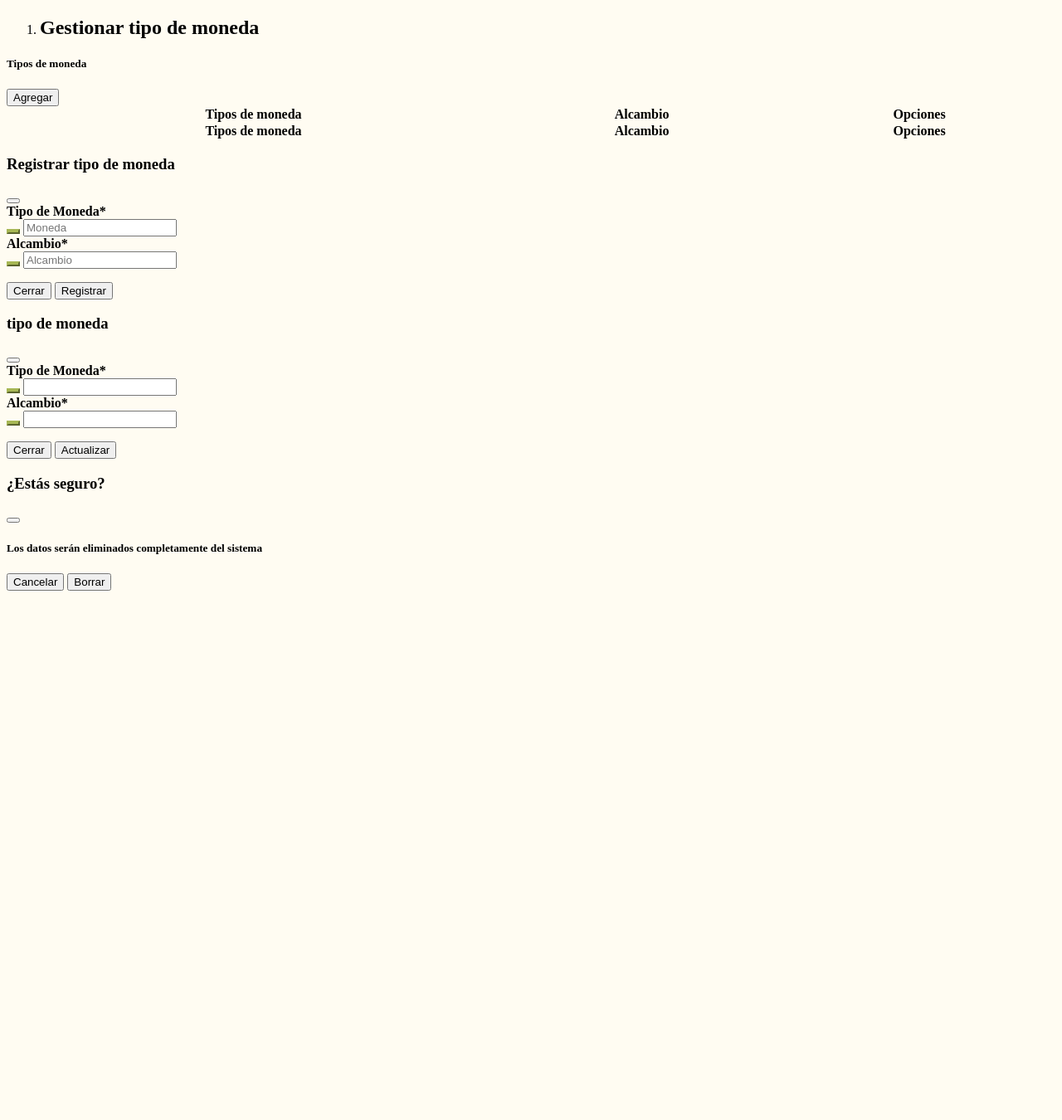
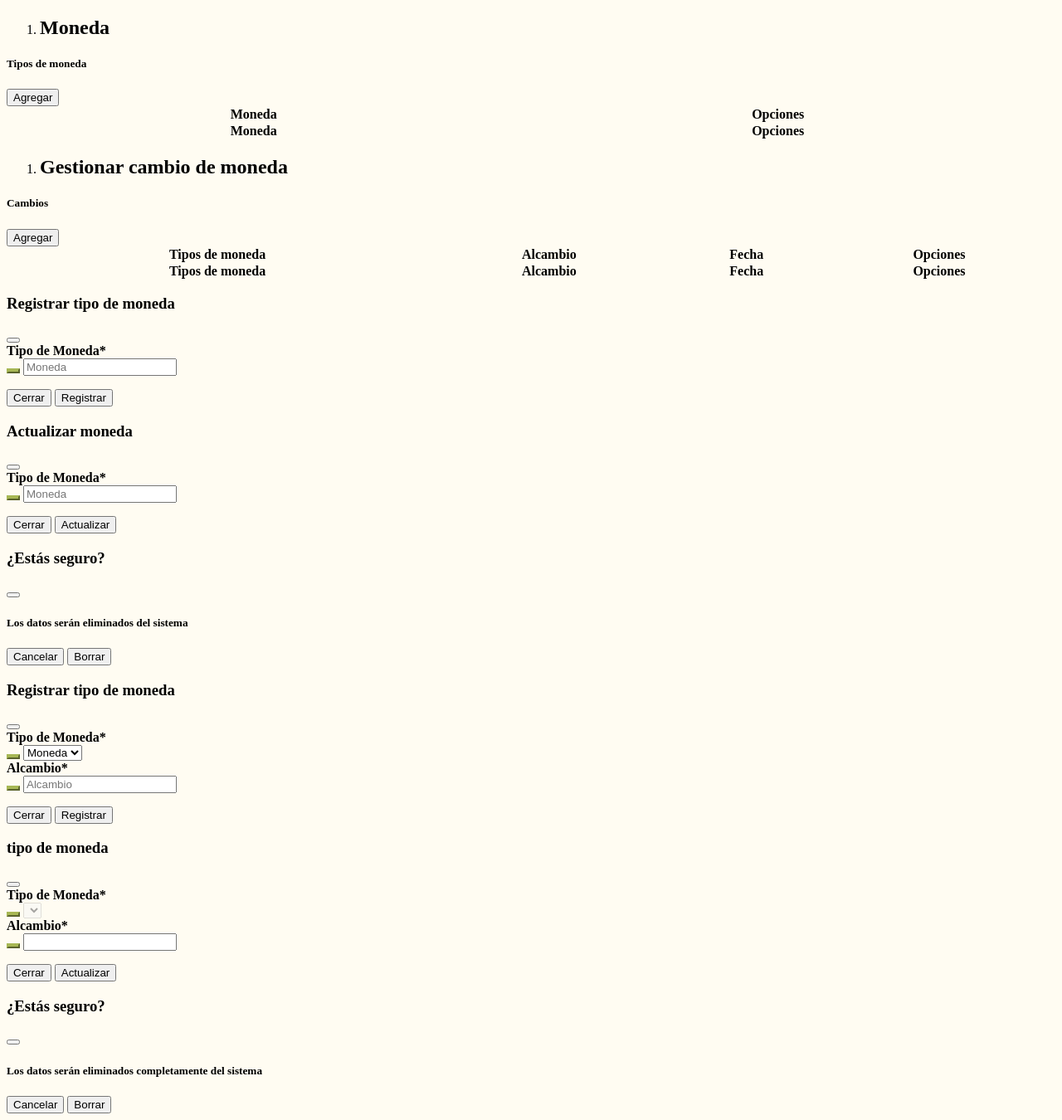
Before and after one commit to ricardojparram/MediSalud, a PHP site: template vista/interno/configuraciones/monedaVista.php in a window 1280 px wide. Shown: the whole page at 83% size. Before the commit the page ends 712 px from the top, so only its background shows below. Run offline with PHP 8.4, Linux system fonts and the light colour scheme; the template is opened without the code that fills it, so the values that code supplies are empty.

Commit message:
Moneda actualizado(bien hecho)

```diff
--- a/assets/js/moneda.js
+++ b/assets/js/moneda.js
@@ -1,4 +1,117 @@
 $(document).ready(function(){
+	let tabla2
+	mostrar()
+
+	function mostrar(){
+		$.ajax({
+			type: "POST",
+			url: "",
+			dataType: 'json',
+			data: {datos: 'Moneda'},
+			success(data){
+				tabla2 = $('#tabla2').DataTable({
+					responsive: true,
+					data: data
+				});
+			}
+		})
+	}
+
+
+
+	let moneda, name;
+	$('#moneda').keyup(()=>{ validarNombre($('#moneda'),$('#ms'),"Error de moneda") });
+	$('#registrar').click((e)=>{
+
+		e.preventDefault();
+
+		moneda = validarNombre($('#moneda'),$('#ms'),"Error de moneda");
+
+		if(moneda){
+			name = $('#moneda').val();
+
+			$.ajax({
+				type: 'POST',
+				url: '',
+				dataType: 'JSON',
+				data: {moneda: 'registrar', name},
+				success(data){
+					tabla2.destroy();
+					$('#cerrarR').click();
+					mostrar();
+					Toast.fire({ icon: 'success', title: 'Moneda registrado'});
+				}
+			})
+
+		}
+
+	})
+
+	let id;
+
+	$(document).on('click','.update', function(){
+		id = this.id;
+
+		$.ajax({
+			type: 'POST',
+			url: '',
+			dataType: 'JSON',
+			data: {edit: 'Money',id},
+			success(data){
+				$('#editMon').val(data[0].nombre);
+			}
+		})
+	})
+
+	$('#editMon').keyup(()=>{ validarNombre($('#editMon'),$('#ms2'),"Error de moneda") });
+
+	$('#editar').click((e)=>{
+		e.preventDefault();
+		let editN = validarNombre($('#editMon'),$('#ms2'),"Error de moneda");
+
+		if(editN){
+			nameEdit = $('#editMon').val();
+
+			$.ajax({
+				type: 'POST',
+				url:'',
+				dataType: 'JSON',
+				data:{nameEdit,id},
+				success(data){
+					console.log(data)
+					tabla2.destroy();
+					$('#cerrarA').click();
+					mostrar();
+					Toast.fire({ icon: 'success', title: 'Moneda actualizada'});
+				}
+			})
+		}
+	})
+
+	$(document).on('click', '.delete', function(){
+		id = this.id;
+	})
+
+	$('#eliminar').click((e)=>{
+		$.ajax({
+			type:"POST",
+			url:'',
+			dataType:'json',
+			data:{
+				delete:'eliminar',
+				id
+			},
+			success(data){
+				console.log(data)
+				tabla2.destroy();
+				$('#cerrar').click();
+				mostrar();
+				Toast.fire({ icon: 'success', title: 'Moneda eliminada'});
+			}
+		})
+	})
+
+
 	let tabla
 	rellenar();
 
@@ -9,7 +122,6 @@ $(document).ready(function(){
 			dataType: 'json',
 			data:{mostrar: 'xd'},
 			success(angeles){
-        console.log(angeles);
 				tabla = $("#tabla").DataTable({
 					responsive: true,
 					data: angeles
@@ -18,15 +130,40 @@ $(document).ready(function(){
 		})
 	}
 
-  $("#tipMon").keyup(()=> {  validarNombre($("#tipMon"),$("#error") ,"Error de Tipo de Moneda,") });
+	selectMoneda();
+
+	function selectMoneda(){
+		$.ajax({
+			type: "POST",
+			url: '',
+			dataType: 'json',
+			data:{select: 'mostrar'},
+			success(data){
+				let option = "";
+				data.forEach((row)=>{
+					option += `<option value="${row.id_moneda}">${row.nombre}</option>`;
+				})
+				$('.selectM').each(function(){
+					$(this).append(option);
+				})
+			}
+		})
+	}
+
+	let select, vcambio;
+
+	$("#selectMoneda").change(function(){
+		select = validarSelect($("#selectMoneda"),$("#error") ,"Error de Tipo de Moneda,")
+	})
 	$("#cambio").keyup(()=> {  validarNumero($("#cambio"),$("#error") ,"Error de Valor de Moneda,") });
 
-  let vtipo, vcambio;
+
 	$("#enviar").click((e)=>{
 
-    vtipo = validarNombre($("#tipMon"),$("#error") ,"Error de Tipo de Moneda,");
+		select = validarSelect($("#selectMoneda"),$("#error") ,"Error de Tipo de Moneda,");
 		vcambio = validarNumero($("#cambio"),$("#error") ,"Error de Valor de Moneda,");
 
+		if (select && vcambio) {
 			$.ajax({
 
 				type:"POST",
@@ -35,31 +172,24 @@ $(document).ready(function(){
 				data:{
 
 					cambio: $("#cambio").val(),
-       tipo: $("#tipMon").val()
+					tipo: $("#selectMoneda").val()
 
 				},
 				success(data){
-      console.log(vtipo, vcambio)
-      if (vtipo == true && vcambio == true) {
 					tabla.destroy();
 					$("#close").click();
 					Toast.fire({ icon: 'success', title: 'Tipo de cambio registrado'})
 					rellenar();
-      }else{
-        e.preventDefault()
-      }
 
 				}
 			})
-
-
+		}
 
 	})
 
-  let id;
+
 	$(document).on('click', '.borrar', function(){
 		id = this.id;
-    console.log("si funciona");
 	})
 	$("#delete").click(() =>{
 		$.ajax({
@@ -71,15 +201,11 @@ $(document).ready(function(){
 				id
 			},
 			success(yeli){
-      if (yeli.resultado === "Eliminado"){
 				tabla.destroy();
-        $("#cerrar").click();
+				$("#closeDel").click();
 				Toast.fire({icon: 'error', title:'Tipo de moneda eliminado'})
 				rellenar();
 
-      }else{
-        console.log("No se elimino");
-      }
 			}
 		})
 
@@ -91,7 +217,6 @@ $(document).ready(function(){
 	let unico;
 	$(document).on('click','.editar', function(){
 		unico = this.id;
-    console.log(unico);
 
 		$.ajax({
 			type:"POST",
@@ -102,8 +227,7 @@ $(document).ready(function(){
 				unico
 			},
 			success(uni){
-        console.log(uni);
-        $("#tipMonEdit").val(uni[0].nombre);
+				$("#monedaEdit").val(uni[0].moneda);
 				$("#cambioEdit").val(uni[0].cambio);
 
 			}
@@ -112,13 +236,13 @@ $(document).ready(function(){
 
 	})
 
-  $("#tipMonEdit").keyup(()=> {  validarNombre($("#tipMonEdit"),$("#error2") ,"Error de Tipo de Moneda,") });
+	$("#monedaEdit").keyup(()=> {  validarSelect($("#monedaEdit"),$("#error2") ,"Error de Tipo de Moneda,") });
 	$("#cambioEdit").keyup(()=> {  validarNumero($("#cambioEdit"),$("#error2") ,"Error de Valor de Moneda,") });
 
 	let etipo, ecambio;
 	$("#enviarEdit").click((e)=>{
 
-    etipo = validarNombre($("#tipMonEdit"),$("#error2") ,"Error de Tipo de Moneda,");
+		etipo = validarSelect($("#monedaEdit"),$("#error2") ,"Error de Tipo de Moneda,");
 		ecambio = validarNumero($("#cambioEdit"),$("#error2") ,"Error de Valor de Moneda,");
 
 		$.ajax({
@@ -128,12 +252,11 @@ $(document).ready(function(){
 			dataType:"json",
 			data:{
 				cambioEdit: $("#cambioEdit").val(),
-       tipoEdit: $("#tipMonEdit").val(),
+				tipoEdit: $("#monedaEdit").val(),
 				unico
 
 			},
 			success(data){
-      console.log(etipo, ecambio)
 				if (etipo == true && ecambio == true) {
 					tabla.destroy();
 					$("#closeEdit").click();
--- a/vista/interno/configuraciones/monedaVista.php
+++ b/vista/interno/configuraciones/monedaVista.php
@@ -33,11 +33,12 @@
 
 
  <main class="main" id="main">
+
   <div class="pagetitle">
 
     <nav>
       <ol class="breadcrumb">
-          <li class="breadcrumb-item"><h1>Gestionar tipo de moneda</h1></li>
+        <li class="breadcrumb-item"><h1>Moneda</h1></li>
       </ol>
     </nav>
 
@@ -49,6 +50,57 @@
       <div class="row">
         <div class="col-6">
           <h5 class="card-title">Tipos de moneda</h5>
+        </div>
+
+        <div class="col-6 text-end mt-3">
+          <button type="button" class="btn btn-success" data-bs-toggle="modal" data-bs-target="#registrarMoneda">Agregar</button>
+
+        </div>
+      </div>
+
+      <div class="table-responsive">
+
+
+        <table class="table table-bordered" id="tabla2" width="100%" cellspacing="0">
+          <thead>
+            <tr>
+              <th scope="col">Moneda</th>
+              <th scope="col">Opciones</th>
+            </tr>
+          </thead>
+          <tfoot>
+            <tr>
+              <th scope="col">Moneda</th>
+              <th scope="col">Opciones</th>
+            </tr>
+          </tfoot>
+          <tbody id = "tbody1">
+
+          </tbody>
+        </table>
+      </div>
+      <!-- End Table with stripped rows -->
+
+    </div>
+  </div>
+
+
+  <div class="pagetitle">
+
+    <nav>
+      <ol class="breadcrumb">
+        <li class="breadcrumb-item"><h1>Gestionar cambio de moneda</h1></li>
+      </ol>
+    </nav>
+
+  </div>
+
+  <div class="card">
+    <div class="card-body">
+
+      <div class="row">
+        <div class="col-6">
+          <h5 class="card-title">Cambios</h5>
         </div>
 
         <div class="col-6 text-end mt-3">
@@ -65,6 +117,7 @@
             <tr>
               <th scope="col">Tipos de moneda</th>
               <th scope="col">Alcambio</th>
+              <th scope="col">Fecha</th>
               <th scope="col">Opciones</th>
             </tr>
           </thead>
@@ -72,6 +125,7 @@
             <tr>
               <th scope="col">Tipos de moneda</th>
               <th scope="col">Alcambio</th>
+              <th scope="col">Fecha</th>
               <th scope="col">Opciones</th>
             </tr>
           </tfoot>
@@ -87,6 +141,116 @@
 
 
  </main>
+     <!-- Modal Registrar Moneda-->
+     <div class="modal fade" id="registrarMoneda" tabindex="-1" aria-labelledby="exampleModalLabel" aria-hidden="true" data-bs-backdrop="static" data-bs-keyboard="false">
+      <div class="modal-dialog modal-lg">
+        <div class="modal-content">
+
+          <div class="modal-header alert alert-success">
+            <h3 class="modal-title"> <strong>Registrar tipo de moneda</strong> </h3>
+            <button type="button" class="btn-close" data-bs-dismiss="modal" aria-label="Close"></button>
+          </div>
+          <div class="modal-body">
+
+
+            <div class="modal-body ">
+              <form class="user">
+                <div class="form-group col-md-11">
+                  <div class="container-fluid">
+                    <div class="row">
+
+                     <div class="form-group col-lg">
+                      <label class="col-form-label"> <strong>Tipo de Moneda*</strong> </label>
+
+                      <div class="input-group">
+
+                        <button type="button" class="iconos btn btn-secondary" data-bs-trigger="hover focus"data-bs-container="body" data-bs-toggle="popover" data-bs-placement="top" data-bs-content=""><i class="bi bi-currency-exchange"></i></button>
+
+                        <input id="moneda" class="form-control" required="" placeholder="Moneda" >
+                      </div>
+                    </div>
+                  </div>
+                </div>
+              </div>
+              <p id="ms" style="color:#ff0000;text-align: center;"><?php echo (isset($respuesta))? $respuesta : " " ?></p>
+              <div class="modal-footer">
+                <button type="reset" id="cerrarR" class="btn btn-secondary" data-bs-dismiss="modal">Cerrar</button>
+                <button type="submit" id="registrar" class="btn btn-success">Registrar</button>
+              </div>
+            </form>
+          </div>
+
+        </div>
+      </div>
+    </div>
+    </div>
+
+   <!-- Modal Actualizar Moneda-->
+    <div class="modal fade" id="editModal" tabindex="-1" aria-labelledby="exampleModalLabel" aria-hidden="true" data-bs-backdrop="static" data-bs-keyboard="false">
+      <div class="modal-dialog modal-lg">
+        <div class="modal-content">
+
+          <div class="modal-header alert alert-success">
+            <h3 class="modal-title"> <strong>Actualizar moneda</strong> </h3>
+            <button type="button" class="btn-close" data-bs-dismiss="modal" aria-label="Close"></button>
+          </div>
+          <div class="modal-body">
+
+
+            <div class="modal-body ">
+              <form class="user">
+                <div class="form-group col-md-11">
+                  <div class="container-fluid">
+                    <div class="row">
+
+                     <div class="form-group col-lg">
+                      <label class="col-form-label"> <strong>Tipo de Moneda*</strong> </label>
+
+                      <div class="input-group">
+
+                        <button type="button" class="iconos btn btn-secondary" data-bs-trigger="hover focus"data-bs-container="body" data-bs-toggle="popover" data-bs-placement="top" data-bs-content=""><i class="bi bi-currency-exchange"></i></button>
+
+                        <input type="text" id="editMon" class="form-control" placeholder="Moneda" >
+                      </div>
+                    </div>
+                  </div>
+                </div>
+              </div>
+              <p id="ms2" style="color:#ff0000;text-align: center;"><?php echo (isset($respuesta))? $respuesta : " " ?></p>
+              <div class="modal-footer">
+                <button type="reset" id="cerrarA" class="btn btn-secondary" data-bs-dismiss="modal">Cerrar</button>
+                <button type="submit" id="editar" class="btn btn-success">Actualizar</button>
+              </div>
+            </form>
+          </div>
+
+        </div>
+      </div>
+    </div>
+  </div>
+
+
+
+    <!-- Modal Eliminar Moneda-->
+
+    <div class="modal fade" id="deleteModal" data-bs-backdrop="static" data-bs-keyboard="false" tabindex="-1" aria-labelledby="staticBackdropLabel" aria-hidden="true">
+      <div class="modal-dialog">
+        <div class="modal-content">
+          <div class="modal-header">
+            <h3 class="modal-title" id="staticBackdropLabel">¿Estás seguro?</h3>
+            <button type="button" class="btn-close" data-bs-dismiss="modal" aria-label="Close"></button>
+          </div>
+          <div class="modal-body">
+            <h5>Los datos serán eliminados del sistema</h5>
+          </div>
+          <div class="modal-footer">
+            <button id="cerrar" type="button" class="btn btn-secondary" data-bs-dismiss="modal">Cancelar</button>
+            <button id="eliminar" type="button" class="btn btn-danger">Borrar</button>
+          </div>
+        </div>
+      </div>
+    </div>
+
 
 
      <!-- Modal Registrar-->
@@ -113,8 +277,9 @@
                       <div class="input-group">
 
                         <button type="button" class="iconos btn btn-secondary" data-bs-trigger="hover focus"data-bs-container="body" data-bs-toggle="popover" data-bs-placement="top" data-bs-content=""><i class="bi bi-currency-exchange"></i></button>
-
-                              <input id="tipMon" class="form-control" required="" placeholder="Moneda" >
+                        <select id="selectMoneda" class="form-select selectM">
+                          <option selected disabled>Moneda</option>
+                        </select>
                       </div>
                     </div>
                     <div class="form-group col-lg-7">
@@ -170,8 +335,9 @@
                   <div class="input-group">
 
                     <button type="button" class="iconos btn btn-secondary" data-bs-trigger="hover focus"data-bs-container="body" data-bs-toggle="popover" data-bs-placement="top" data-bs-content=""><i class="bi bi-currency-exchange"></i></button>
+                    <select disabled id="monedaEdit" class="form-select selectM">
 
-                              <input id="tipMonEdit" class="form-control" required="" >
+                    </select>
                   </div>
                 </div>
                 <div class="form-group col-lg-6">
@@ -215,13 +381,7 @@
             <h5>Los datos serán eliminados completamente del sistema</h5>
           </div>
           <div class="modal-footer">
-        <button id="cerrar" type="button" class="btn btn-secondary" data-bs-dismiss="modal">Cancelar</button>
-
-
-
-
-
-
+            <button id="closeDel" type="button" class="btn btn-secondary" data-bs-dismiss="modal">Cancelar</button>
             <button id="delete" type="button" class="btn btn-danger">Borrar</button>
           </div>
         </div>
```
Also changed, not shown: 3 other files. Lines whose indentation alone changed are shown as unchanged.
